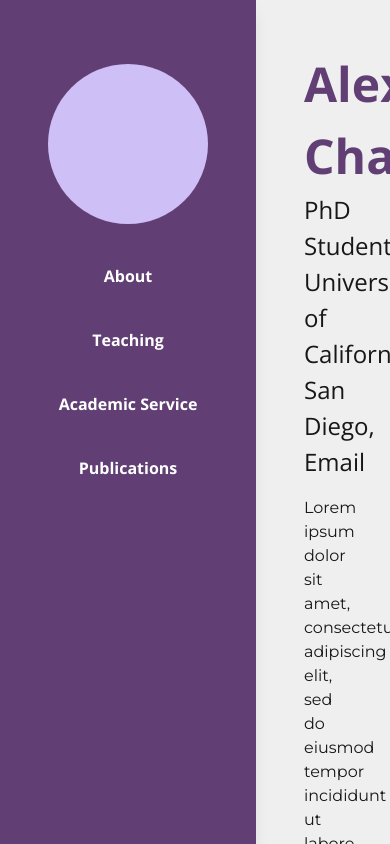
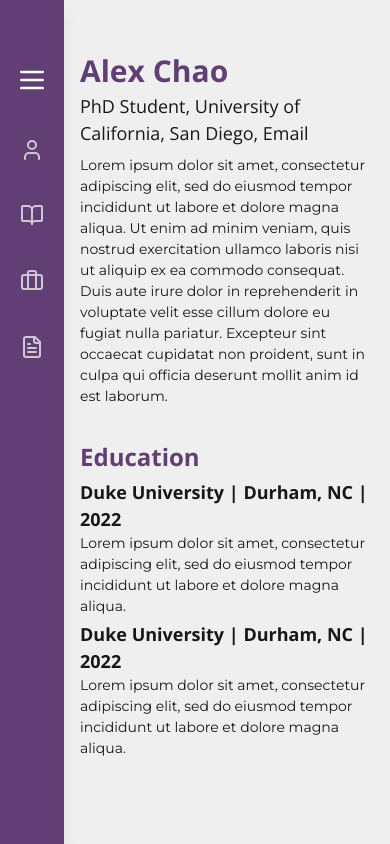
Before and after one commit to jessicanachen/alex-portfolio, a Next.js app: page / in a window 390 px wide. Built offline with nearby package versions, Linux system fonts and the light colour scheme.

Commit message:
Should be responsive now

```diff
--- a/src/components/NavBar.tsx
+++ b/src/components/NavBar.tsx
@@ -1,27 +1,81 @@
+"use client"
 import { Link as ScrollLink } from "react-scroll";
+import { useState, useEffect, useRef } from "react";
+import { Menu, BookOpen, User, Briefcase, FileText } from "lucide-react";
 
 const NavBar = () => {
+  const [isOpen, setIsOpen] = useState(false);
+  const menuRef = useRef<HTMLDivElement>(null);
+
+  const toggleMenu = () => setIsOpen((prev) => !prev);
+  const closeMenu = () => setIsOpen(false);
+
+  useEffect(() => {
+    const handleClickOutside = (event: MouseEvent) => {
+      if (menuRef.current && !menuRef.current.contains(event.target as Node)) {
+        closeMenu();
+      }
+    };
+    document.addEventListener("mousedown", handleClickOutside);
+    return () => document.removeEventListener("mousedown", handleClickOutside);
+  }, []);
+
+  useEffect(() => {
+    const handleResize = () => {
+      if (window.innerWidth >= 1024) {
+        setIsOpen(false);
+      }
+    };
+
+    window.addEventListener("resize", handleResize);
+    handleResize();
+
+    return () => window.removeEventListener("resize", handleResize);
+  }, []);
+
   return (
-    <nav className="fixed top-0 left-0 h-screen w-64 shadow-lg z-10 p-4 bg-primary">
-      <div className="flex flex-col space-y-10 w-full text-center pt-12 items-center">
-        <div className="w-40 h-40 bg-secondary rounded-full"></div>
+    <nav
+      ref={menuRef}
+      className={`fixed top-0 left-0 h-screen shadow-lg z-10 p-4 bg-primary transition-all
+      ${isOpen ? "w-36" : "w-16"} lg:w-64`}
+    >
+      <div
+        className={`flex flex-col space-y-10 w-full pt-12 ${
+          isOpen ? "text-left" : "text-center"
+        } lg:text-center lg:items-center lg:flex`}
+      >
+        {/* menu icon for now but could also be a headshot just may look funny */}
+        <div onClick={toggleMenu} className="cursor-pointer lg:hidden">
+          <Menu size={32} className={`inline cursor-pointer text-white`} />{" "}
+        </div>
+        {/* headshot */}
+        <div className="w-40 h-40 bg-secondary rounded-full hidden lg:flex"></div>
+
         <ScrollLink
           to="about"
           smooth={true}
           duration={500}
           containerId="scroll-container"
           className="cursor-pointer font-sans text-white font-bold hover:underline"
+          onClick={closeMenu}
         >
-          About
+          <User className={`${isOpen ? "opacity-90" : "opacity-70"} inline`} size={24} />{" "}
+          <span className={`${isOpen ? "inline" : "hidden"} lg:inline`}>
+            About
+          </span>
         </ScrollLink>
         <ScrollLink
           to="teaching"
           smooth={true}
           duration={500}
           containerId="scroll-container"
-          className="cursor-pointer font-sans  text-white font-bold hover:underline"
+          className="cursor-pointer font-sans text-white font-bold hover:underline"
+          onClick={closeMenu}
         >
-          Teaching
+          <BookOpen className={`${isOpen ? "opacity-90" : "opacity-70"} inline`} size={24} />{" "}
+          <span className={`${isOpen ? "inline" : "hidden"} lg:inline`}>
+            Teaching
+          </span>
         </ScrollLink>
         <ScrollLink
           to="service"
@@ -29,8 +83,12 @@
           duration={500}
           containerId="scroll-container"
           className="cursor-pointer font-sans text-white font-bold hover:underline"
+          onClick={closeMenu}
         >
-          Academic Service
+          <Briefcase className={`${isOpen ? "opacity-90" : "opacity-70"} inline`} size={24} />{" "}
+          <span className={`${isOpen ? "inline" : "hidden"} lg:inline`}>
+            Academic Service
+          </span>
         </ScrollLink>
         <ScrollLink
           to="publications"
@@ -38,8 +96,12 @@
           duration={500}
           containerId="scroll-container"
           className="cursor-pointer font-sans text-white font-bold hover:underline"
+          onClick={closeMenu}
         >
-          Publications
+          <FileText className={`${isOpen ? "opacity-90" : "opacity-70"} inline`} size={24} />{" "}
+          <span className={`${isOpen ? "inline" : "hidden"} lg:inline`}>
+            Publications
+          </span>
         </ScrollLink>
       </div>
     </nav>
--- a/src/components/sections/About.tsx
+++ b/src/components/sections/About.tsx
@@ -8,40 +8,6 @@
   () => import("framer-motion").then((mod) => mod.motion.div),
   { ssr: false }
 );
-
-// const about = [
-//   {
-//     Title: "PhD Student",
-//     Place: "University of California, San Diego",
-//     Email: "Email",
-//     About:
-//       "Lorem ipsum dolor sit amet, consectetur adipiscing elit, sed do eiusmod tempor incididunt ut labore et dolore magna aliqua. Ut enim ad minim veniam, quis nostrud exercitation ullamco laboris nisi ut aliquip ex ea commodo consequat. Duis aute irure dolor in reprehenderit in voluptate velit esse cillum dolore eu fugiat nulla pariatur. Excepteur sint occaecat cupidatat non proident, sunt in culpa qui officia deserunt mollit anim id est laborum.",
-//   },
-//   {
-//     Title: "PHD Student",
-//     Place: "Place",
-//     Email: "Email",
-//     About:
-//       "Lorem ipsum dolor sit amet, consectetur adipiscing elit, sed do eiusmod tempor incididunt ut labore et dolore magna aliqua. Ut enim ad minim veniam, quis nostrud exercitation ullamco laboris nisi ut aliquip ex ea commodo consequat. Duis aute irure dolor in reprehenderit in voluptate velit esse cillum dolore eu fugiat nulla pariatur. Excepteur sint occaecat cupidatat non proident, sunt in culpa qui officia deserunt mollit anim id est laborum.",
-//   },
-// ];
-
-// const education = [
-//   {
-//     School: "Duke University",
-//     Place: "Durham, NC",
-//     Year: 2022,
-//     Notes:
-//       "Lorem ipsum dolor sit amet, consectetur adipiscing elit, sed do eiusmod tempor incididunt ut labore et dolore magna aliqua.",
-//   },
-//   {
-//     School: "Duke University",
-//     Place: "Durham, NC",
-//     Year: 2022,
-//     Notes:
-//       "Lorem ipsum dolor sit amet, consectetur adipiscing elit, sed do eiusmod tempor incididunt ut labore et dolore magna aliqua.",
-//   },
-// ];
 
 const About = () => {
   const { ref, inView } = useInView({ triggerOnce: false, threshold: 0.2 });
@@ -64,7 +30,7 @@
         >
           <h1>Alex Chao</h1>
           <MotionDiv
-            className="font-sans text-2xl pb-4"
+            className="font-sans text-lg lg:text-2xl pb-2 lg:pb-4"
             initial={{ opacity: 0 }}
             animate={inView ? { opacity: 1 } : {}}
             transition={{ duration: 2 }}
@@ -73,12 +39,12 @@
           </MotionDiv>
           <p>{aboutData.About}</p>
 
-          <div className="pt-12">
+          <div className="pt-8 lg:pt-12">
             <h2>Education</h2>
             {education.map((edu, index) => (
               <MotionDiv
                 key={index}
-                className="mt-2"
+                className="mt-1 lg:mt-2"
                 initial={{ opacity: 0, x: -50 }}
                 animate={inView ? { opacity: 1, x: 0 } : {}}
                 transition={{ duration: 1, delay: index * 0.2 }}
--- a/src/components/sections/Teaching.tsx
+++ b/src/components/sections/Teaching.tsx
@@ -1,7 +1,8 @@
 import dynamic from "next/dynamic";
+import { useState, useEffect } from "react";
 import { useInView } from "react-intersection-observer";
-import teachingBlurb from '@/data/teaching_blurb.json';
-import teaching from '@/data/teaching.json';
+import teachingBlurb from "@/data/teaching_blurb.json";
+import teaching from "@/data/teaching.json";
 import ta from "@/data/ta.json";
 
 type Coteacher = {
@@ -22,131 +23,6 @@
   Description: string;
 };
 
-// const teachingBlurb = [
-//   {
-//     Blurb:
-//       "Lorem ipsum odor amet, consectetuer adipiscing elit. Nisl parturient imperdiet fames nibh justo. Amet neque class dis quam sollicitudin ante natoque sit. Risus curae rhoncus finibus nam potenti. Mus proin suspendisse suscipit sodales adipiscing nostra. Vitae quis est fames phasellus potenti libero. Quis cursus sed egestas quam tempor montes facilisis pulvinar. Sociosqu laoreet augue viverra suspendisse ac mauris aliquet adipiscing. Ridiculus cursus pretium curae pellentesque felis tincidunt. Semper eu non tempus tempus, primis consequat quisque interdum amet! Diam est dolor morbi turpis ullamcorper et metus pellentesque. Libero netus dignissim accumsan ac posuere luctus. Metus eget vivamus litora felis a. At sagittis lacus proin lorem quisque. Etiam netus placerat vulputate lacinia potenti. Senectus consectetur pharetra ex taciti per. Diam luctus condimentum volutpat gravida blandit consectetur rutrum.",
-//   },
-// ];
-
-// const teaching = [
-//   {
-//     Class: "CompSci 210 Introduction to Computer Systems",
-//     Year: [
-//       {
-//         Semester: "Fall",
-//         Year: 2025,
-//         Coteachers: [
-//           {
-//             Name: "Fain",
-//             Link: "https://sites.duke.edu/btfain/",
-//           },
-//         ],
-//       },
-//       {
-//         Semester: "Fall",
-//         Year: 2025,
-//         Coteachers: [
-//           {
-//             Name: "Fain",
-//           },
-//           {
-//             Name: "Fain2",
-//             Link: "https://sites.duke.edu/btfain/",
-//           },
-//         ],
-//       },
-//       {
-//         Semester: "Fall",
-//         Year: 2025,
-//       },
-//     ],
-//     Link: "https://courses.cs.duke.edu/spring23/compsci330/",
-//     Description:
-//       "Lorem ipsum dolor sit amet, consectetur adipiscing elit, sed do eiusmod tempor incididunt ut labore et dolore magna aliqua. Ut enim ad minim veniam, quis nostrud exercitation ullamco laboris nisi ut aliquip ex ea commodo consequat. Duis aute irure dolor in reprehenderit in voluptate velit esse cillum dolore eu fugiat nulla pariatur. Excepteur sint occaecat cupidatat non proident, sunt in culpa qui officia deserunt mollit anim id est laborum.",
-//   },
-//   {
-//     Class: "CompSci 210 Introduction to Computer Systems",
-//     Year: [
-//       {
-//         Semester: "Fall",
-//         Year: 2025,
-//       },
-//     ],
-//     Description:
-//       "Lorem ipsum dolor sit amet, consectetur adipiscing elit, sed do eiusmod tempor incididunt ut labore et dolore magna aliqua. Ut enim ad minim veniam, quis nostrud exercitation ullamco laboris nisi ut aliquip ex ea commodo consequat. Duis aute irure dolor in reprehenderit in voluptate velit esse cillum dolore eu fugiat nulla pariatur. Excepteur sint occaecat cupidatat non proident, sunt in culpa qui officia deserunt mollit anim id est laborum.",
-//   },
-// ];
-
-// const ta = [
-//   {
-//     Class: "CompSci 210 Introduction to Computer Systems",
-//     Year: [
-//       {
-//         Semester: "Fall",
-//         Year: 2025,
-//       },
-//       {
-//         Semester: "Spring",
-//         Year: 2024,
-//       },
-//     ],
-//   },
-//   {
-//     Class: "CompSci 210 Introduction to Computer Systems",
-//     Year: [
-//       {
-//         Semester: "Fall",
-//         Year: 2025,
-//       },
-//       {
-//         Semester: "Spring",
-//         Year: 2024,
-//       },
-//     ],
-//   },
-//   {
-//     Class: "CompSci 210 Introduction to Computer Systems",
-//     Year: [
-//       {
-//         Semester: "Fall",
-//         Year: 2025,
-//       },
-//       {
-//         Semester: "Spring",
-//         Year: 2024,
-//       },
-//     ],
-//   },
-//   {
-//     Class: "CompSci 210 Introduction to Computer Systems",
-//     Year: [
-//       {
-//         Semester: "Fall",
-//         Year: 2025,
-//       },
-//       {
-//         Semester: "Spring",
-//         Year: 2024,
-//       },
-//     ],
-//   },
-//   {
-//     Class: "CompSci 210 Introduction to Computer Systems",
-//     Year: [
-//       {
-//         Semester: "Fall",
-//         Year: 2025,
-//       },
-//       {
-//         Semester: "Spring",
-//         Year: 2024,
-//       },
-//     ],
-//   },
-// ];
-
-// Framer Motion without SSR
 const MotionDiv = dynamic(
   () => import("framer-motion").then((mod) => mod.motion.div),
   { ssr: false }
@@ -156,6 +32,25 @@
   const { ref, inView } = useInView({ triggerOnce: false, threshold: 0.2 });
   const teachingBlurbData = teachingBlurb[0];
 
+  const [expanded, setExpanded] = useState<boolean>(true);
+
+  const toggleExpand = () => {
+    setExpanded((prev) => !prev);
+  };
+
+  useEffect(() => {
+    const handleResize = () => {
+      if (window.innerWidth >= 1024) {
+        setExpanded(true);
+      }
+    };
+
+    window.addEventListener("resize", handleResize);
+    handleResize();
+
+    return () => window.removeEventListener("resize", handleResize);
+  }, []);
+
   try {
     return (
       <div ref={ref} className="min-h-screen pt-12">
@@ -164,13 +59,22 @@
           initial={{ opacity: 0, y: 20 }}
           animate={inView ? { opacity: 1, y: 0 } : {}}
           transition={{ duration: 1 }}
-          className="m-6 px-6 py-6 bg-white rounded-3xl shadow-lg"
+          className="mx-6 lg:m-6 px-6 py-6 bg-white rounded-3xl shadow-lg"
         >
-          <h1 className="pb-2">Teaching</h1>
-          <p>{teachingBlurbData.Blurb}</p>
+          <div className="flex justify-between items-center">
+            <h1 className={`${expanded ? "pb-2" : "pb-0"}`}>Teaching</h1>
+            <button
+              onClick={toggleExpand}
+              className={`lg:hidden text-lg focus:outline-none ${expanded ? "text-highlight1" : "text-highlight2"}`}
+            >
+              {expanded ? "▲" : "▼"}
+            </button>
+          </div>
+
+          <p className={`${expanded ? "flex" : "hidden"}`}>{teachingBlurbData.Blurb}</p>
         </MotionDiv>
 
-        <div className="px-12">
+        <div className="p-8 lg:px-12 lg:py-0">
           {/* Instructing Experience */}
           <MotionDiv
             initial={{ opacity: 0 }}
@@ -181,7 +85,7 @@
             {teaching.map((course: TeachingCourse, index) => (
               <MotionDiv
                 key={index}
-                className="py-4"
+                className="py-2 lg:py-4"
                 initial={{ opacity: 0, x: -50 }}
                 animate={inView ? { opacity: 1, x: 0 } : {}}
                 transition={{ duration: 0.8, delay: index * 0.2 }}
@@ -200,7 +104,7 @@
                     course.Class
                   )}
                 </h3>
-                <h4>
+                <h4 className="py-2">
                   {course.Year.map((year, yIndex) => (
                     <span key={yIndex}>
                       {year.Semester} {year.Year}
@@ -241,7 +145,7 @@
             initial={{ opacity: 0 }}
             animate={inView ? { opacity: 1 } : {}}
             transition={{ duration: 1 }}
-            className="py-6"
+            className="py-4 lg:py-6"
           >
             <h2>TA Experience</h2>
             <ul className="py-2">
--- a/src/pages/index.tsx
+++ b/src/pages/index.tsx
@@ -11,11 +11,11 @@
   return (
     <div className="flex w-full">
       <NavBar />
-      <div id="scroll-container" className="flex flex-col w-full h-screen pl-64 overflow-y-auto snap-y snap-mandatory scroll-smooth">
+      <div id="scroll-container" className="flex flex-col w-full h-screen pl-16 lg:pl-64 overflow-y-auto snap-y snap-mandatory scroll-smooth">
         <Element
           name="about"
           id="about"
-          className="min-h-fit flex flex-col px-12 snap-start snap-always"
+          className="min-h-fit flex flex-col px-4 lg:px-12 snap-start snap-always"
         >
           <About />
         </Element>
@@ -29,14 +29,14 @@
         <Element
           name="service"
           id="service"
-          className="flex flex-col pt-12 snap-start snap-always"
+          className="flex flex-col pt-8 lg:pt-12 snap-start snap-always"
         >
           <Service />
         </Element>
         <Element
           name="publications"
           id="publications"
-          className="min-h-fit flex flex-col px-12 snap-start snap-always"
+          className="min-h-fit flex flex-col px-4 lg:px-12 snap-start snap-always"
         >
           <Publications />
         </Element>
--- a/src/styles/globals.css
+++ b/src/styles/globals.css
@@ -20,35 +20,35 @@
 
 @layer base {
   h1 {
-    @apply font-sans text-5xl font-bold text-primary;
+    @apply font-sans text-3xl lg:text-5xl font-bold text-primary;
   }
 
   h2 {
-    @apply font-sans text-4xl font-bold text-primary;
+    @apply font-sans text-2xl lg:text-4xl font-bold text-primary;
   }
 
   h3 {
-    @apply font-sans text-xl font-bold;
+    @apply font-sans text-lg lg:text-xl font-bold;
   }
 
   h4 {
-    @apply font-montserrat italic;
+    @apply text-base font-montserrat italic;
   }
 
   h5 {
-    @apply font-sans text-3xl font-bold;
+    @apply font-sans text-xl lg:text-3xl font-bold;
   }
 
   h6 {
-    @apply font-sans text-lg font-bold text-gray-500;
+    @apply font-sans text-base lg:text-lg font-bold text-gray-500;
   }
 
   p {
-    @apply font-montserrat;
+    @apply text-sm lg:text-base font-montserrat;
   }
 
   ul {
-    @apply list-disc pl-6 mb-4 font-montserrat;
+    @apply list-disc text-sm lg:text-base pl-6 mb-4 font-montserrat;
   }
 }
 
```
Also changed, not shown: src/components/sections/Publications.tsx (+86 -45 lines), src/components/sections/Service.tsx (+3 -72 lines).
